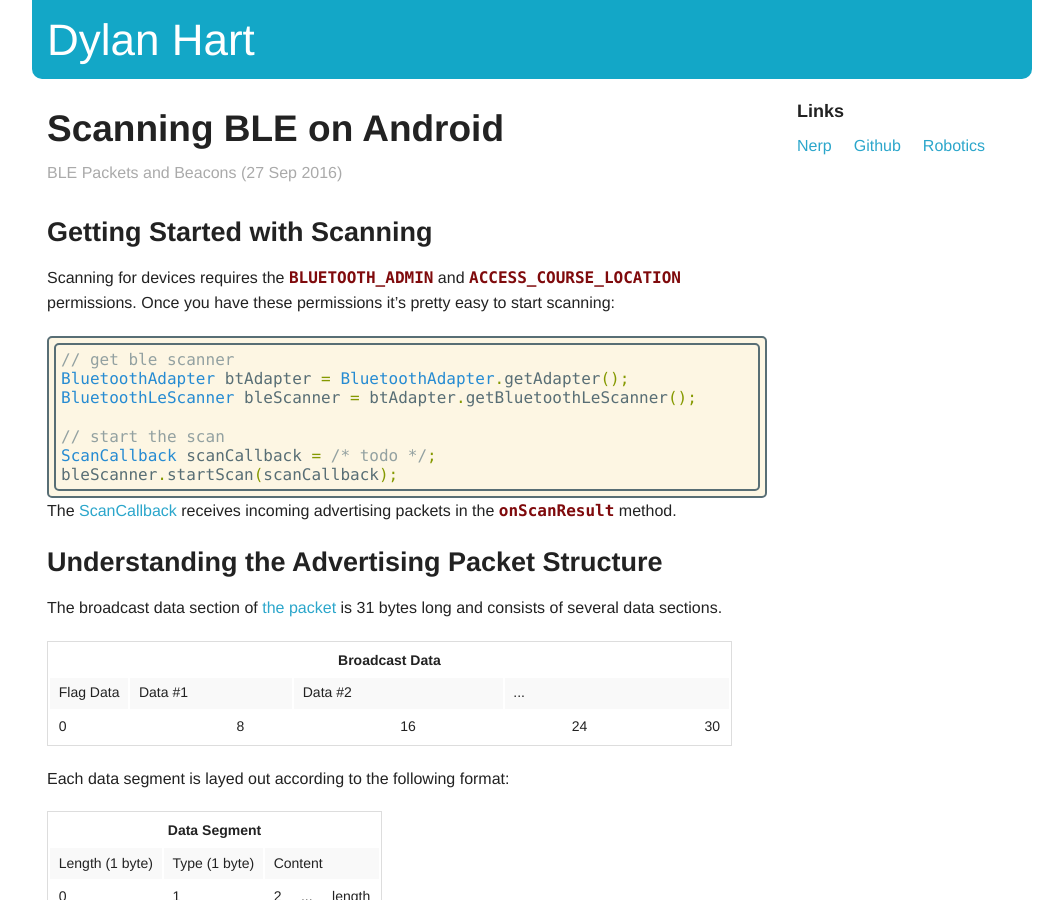
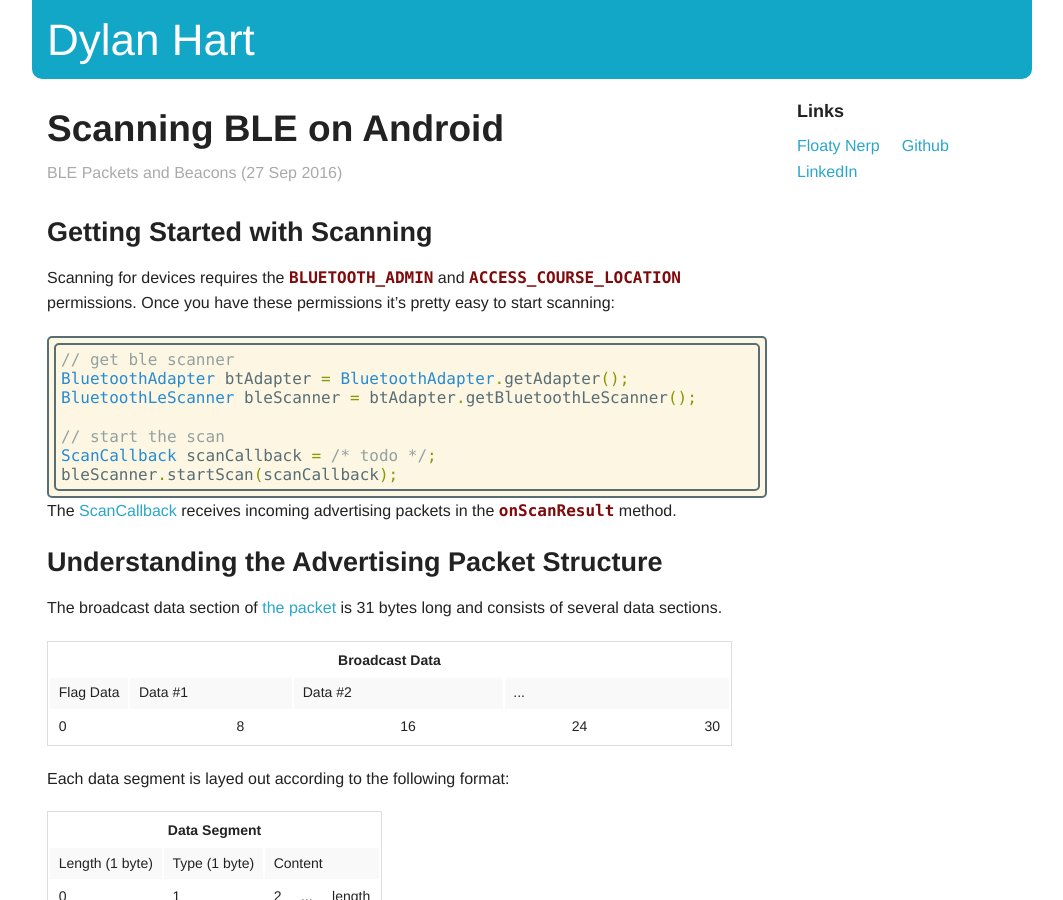
Before and after one commit to dylanhart/dylanhart.github.io, a Jekyll site: the page built from _posts/2016-9-27-ble-advertising-packets.markdown, in a window 1280 px wide and 900 px high. Shown: the whole window, without its empty margins (108-1171 px from the left). Built offline with Jekyll 4.4.1, drawn with Linux system fonts in a browser that asks for light colours.

Commit message:
fixed some links

```diff
--- a/_includes/navbar.html
+++ b/_includes/navbar.html
@@ -1,6 +1,6 @@
 <div class="row">
 	<div class="large-12 columns" id="header-base">
-		<a href="{{ site.baseurl }}"><h1 class="nav-text">Dylan Hart</h1></a>
+		<a href="/"><h1 class="nav-text">Dylan Hart</h1></a>
 	</div>
 </div>
 <br />
--- a/_includes/sidebar.html
+++ b/_includes/sidebar.html
@@ -1,6 +1,6 @@
 <h5>Links</h5>
 <ul class="inline-list">
-	<li><a href="{{site.baseurl}}/nerp">Nerp</a></li>
-	<li><a href="https://github.com/level1kid">Github</a></li>
-	<li><a href="http://team3925.com">Robotics</a></li>
+	<li><a href="http://nerp.d-hart.com">Floaty Nerp</a></li>
+	<li><a href="https://github.com/dylanhart">Github</a></li>
+	<li><a href="https://www.linkedin.com/in/dylan-hart">LinkedIn</a></li>
 </ul>
```
